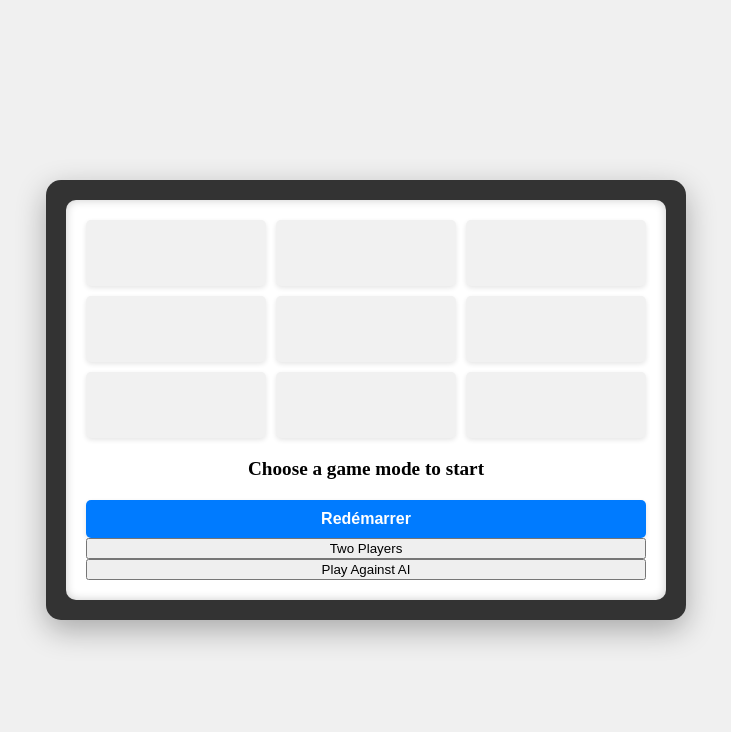
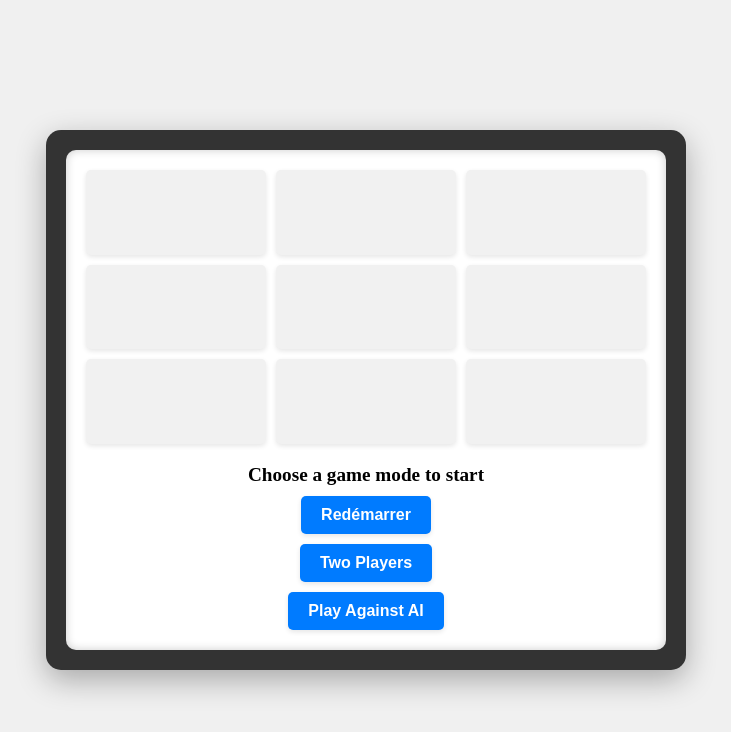
Before and after one commit to aymenzenati26/TicGame, a plain HTML site: page index.html in a window 1280 px wide. Shown: the whole page, without its empty margins (274-1005 px from the left). Drawn offline with Linux system fonts and the light colour scheme.

Commit message:
Update styles.css

```diff
--- a/styles.css
+++ b/styles.css
@@ -9,7 +9,7 @@ body {
 
 .computer-frame {
     width: 600px;
-    height: 400px;
+    height: 500px;
     background-color: #333;
     border-radius: 15px;
     padding: 20px;
@@ -29,6 +29,7 @@ body {
     display: flex;
     flex-direction: column;
     justify-content: center;
+    align-items: center;
 }
 
 .tic-tac-toe {
@@ -50,10 +51,16 @@ body {
     font-size: 2em;
     cursor: pointer;
     box-shadow: 0 2px 5px rgba(0, 0, 0, 0.1);
+    transition: background-color 0.3s;
 }
 
 .cell:hover {
     background-color: #ddd;
+}
+
+.cell.win {
+    background-color: #4caf50; /* Highlight color for winning cells */
+    color: white;
 }
 
 .status {
@@ -62,8 +69,9 @@ body {
     font-size: 1.2em;
     font-weight: bold;
 }
-.restart-button {
-    margin-top: 20px;
+
+.restart-button, .two-player-button, .start-ai-button {
+    margin-top: 10px;
     padding: 10px 20px;
     background-color: #007bff;
     color: white;
@@ -76,6 +84,6 @@ body {
     transition: background-color 0.3s;
 }
 
-.restart-button:hover {
+.restart-button:hover, .two-player-button:hover, .start-ai-button:hover {
     background-color: #0056b3;
 }
```
